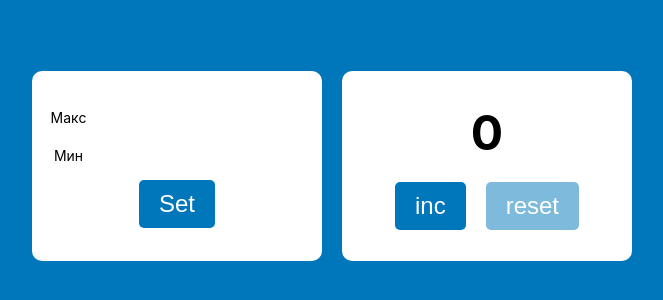
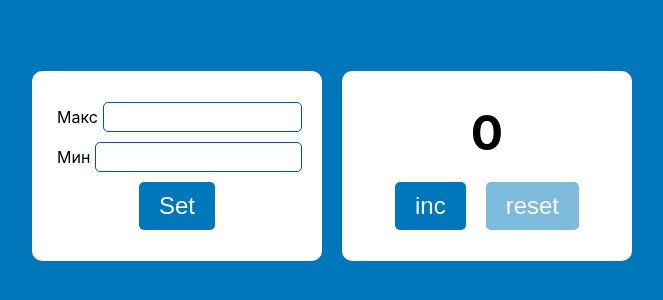
Before and after one commit to Nastassia27/counter, a React (Create React App) app: page / in a window 1280 px wide. Shown: the part 234-534 px from the top of the page, without its empty margins (298-961 px from the left). Built offline with nearby package versions, Linux system fonts and the light colour scheme.

Commit message:
add styles for input and errors

```diff
--- a/src/components/counter.module.css
+++ b/src/components/counter.module.css
@@ -60,18 +60,45 @@
 
 .inputgroup {
     display: flex;
-    /*//flex-direction: column;*/
+    /*flex-direction: column;*/
     margin-bottom: 10px;
+    justify-content: center;
+    align-items: center;
+
 }
 
 .inputgroup label {
-    font-size: 14px;
+    white-space: nowrap;
+    overflow: hidden;
+    text-overflow: ellipsis;
+    flex: none;
+    font-size: 16px;
     margin: 5px 5px;
 }
 
 .inputgroup input {
+    width: calc(100% - 10px - 1em);
     padding: 5px;
     border-radius: 5px;
-    border: none;
     font-size: 16px;
+    border: 1px solid #005599;
 }
+
+.inputError{
+    background-color: red;
+}
+.firstMessage{
+    display: flex;
+    justify-content: center;
+    align-items: center;
+    font-size: 16px;
+    color: #005599;
+}
+
+.incorrectNumber{
+    display: flex;
+    justify-content: center;
+    align-items: center;
+    font-size: 16px;
+    color: red;
+}
```
